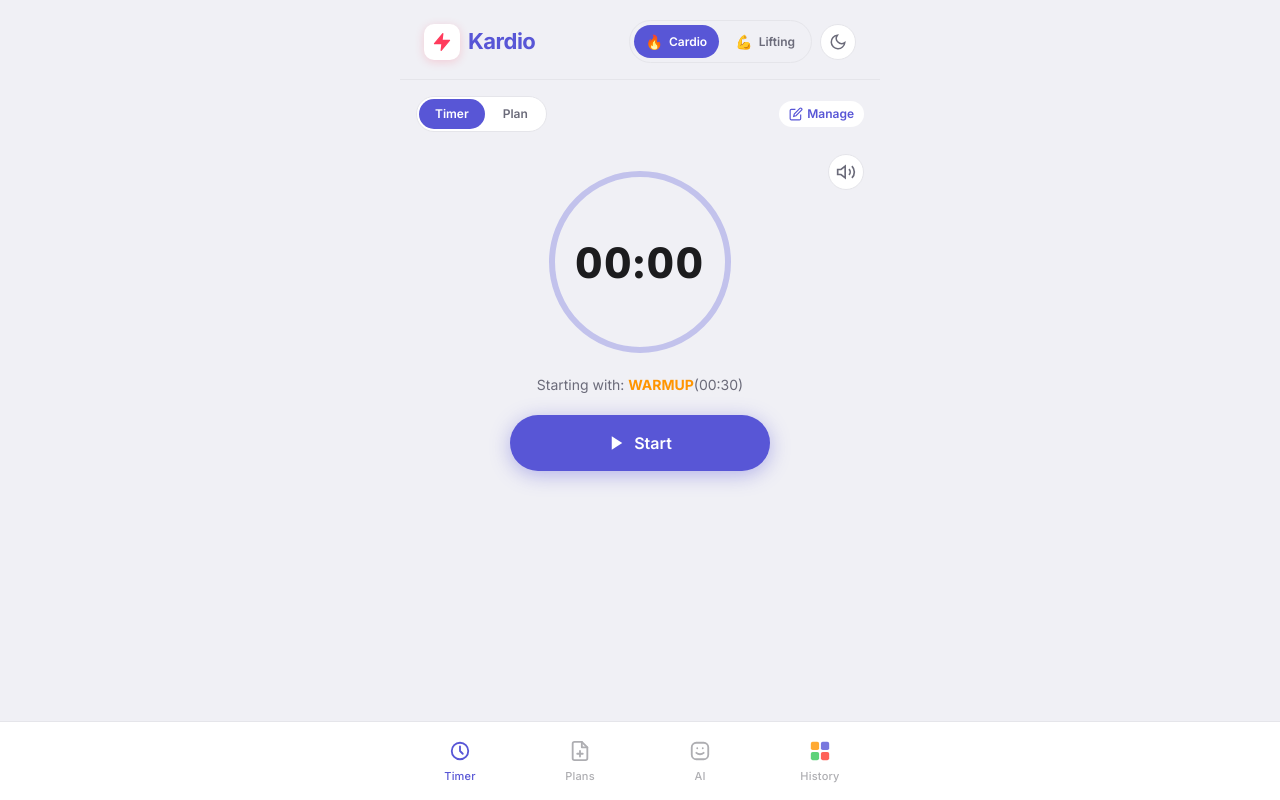
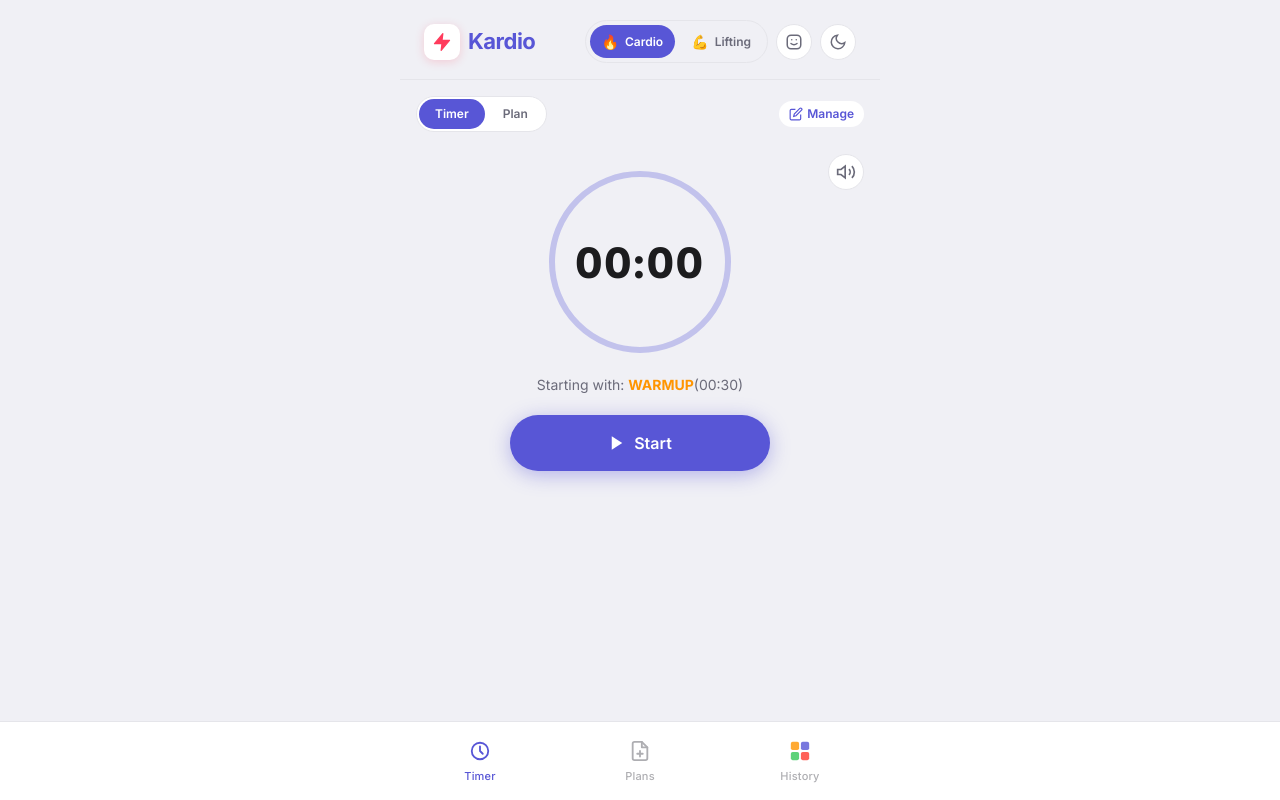
Before and after one commit to SazidAhmed/Kardio, a Nuxt app: page / in a window 1280 px wide. Built offline with nearby package versions, Linux system fonts and the light colour scheme.

Commit message:
AI button moved to the top nav

```diff
--- a/components/layout/AppHeader.vue
+++ b/components/layout/AppHeader.vue
@@ -31,6 +31,18 @@
             <span class="mode-label">Lifting</span>
           </button>
         </div>
+
+        <button
+          class="header-btn"
+          :class="{ active: props.activeTab === 'ai' }"
+          @click="$emit('tab-change', 'ai')"
+          title="AI Planner"
+        >
+          <svg width="18" height="18" viewBox="0 0 24 24" fill="none" xmlns="http://www.w3.org/2000/svg">
+            <rect x="3" y="3" width="18" height="18" rx="5" stroke="currentColor" stroke-width="2"/>
+            <path d="M9 9h.01M15 9h.01M8 14c1.2 1 2.56 1.5 4 1.5S14.8 15 16 14" stroke="currentColor" stroke-width="2" stroke-linecap="round"/>
+          </svg>
+        </button>
 
         <button
           class="theme-toggle"
--- a/components/layout/BottomNav.vue
+++ b/components/layout/BottomNav.vue
@@ -32,20 +32,6 @@
           </svg>
         </div>
         <span class="nav-label">Plans</span>
-      </button>
-
-      <button
-        class="nav-item"
-        :class="{ active: activeTab === 'ai' }"
-        @click="$emit('tab-change', 'ai')"
-      >
-        <div class="nav-icon">
-          <svg width="22" height="22" viewBox="0 0 24 24" fill="none" xmlns="http://www.w3.org/2000/svg">
-            <rect x="3" y="3" width="18" height="18" rx="5" stroke="currentColor" stroke-width="2"/>
-            <path d="M9 9h.01M15 9h.01M8 14c1.2 1 2.56 1.5 4 1.5S14.8 15 16 14" stroke="currentColor" stroke-width="2" stroke-linecap="round"/>
-          </svg>
-        </div>
-        <span class="nav-label">AI</span>
       </button>
 
       <!-- History Tab - Available in both modes -->
```
